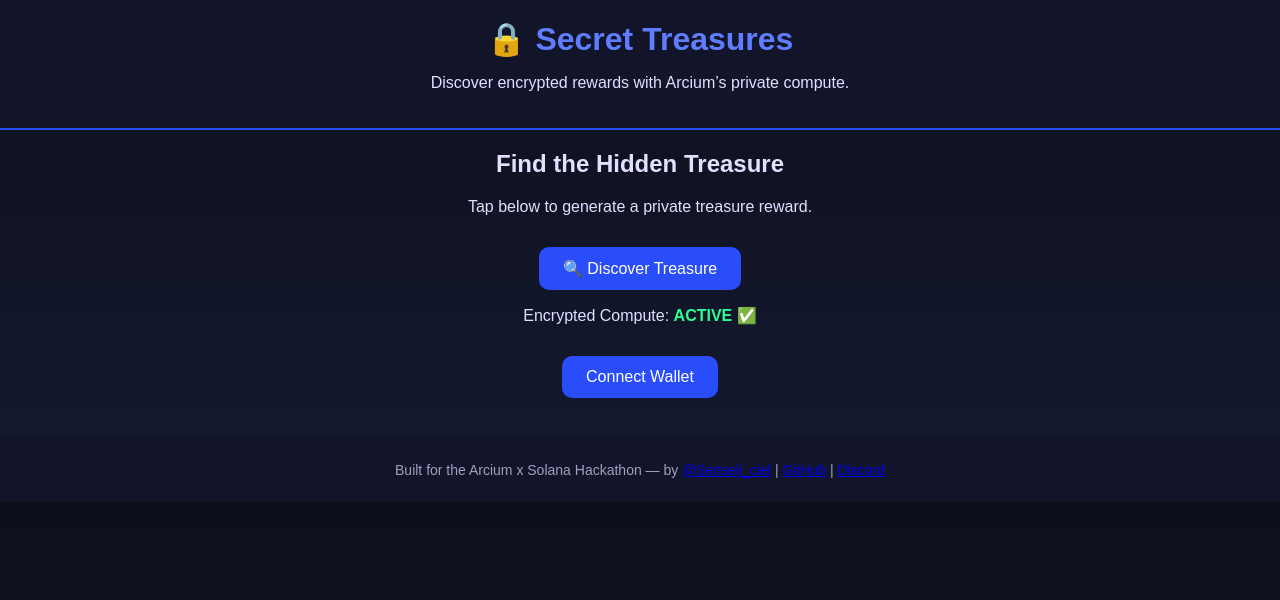
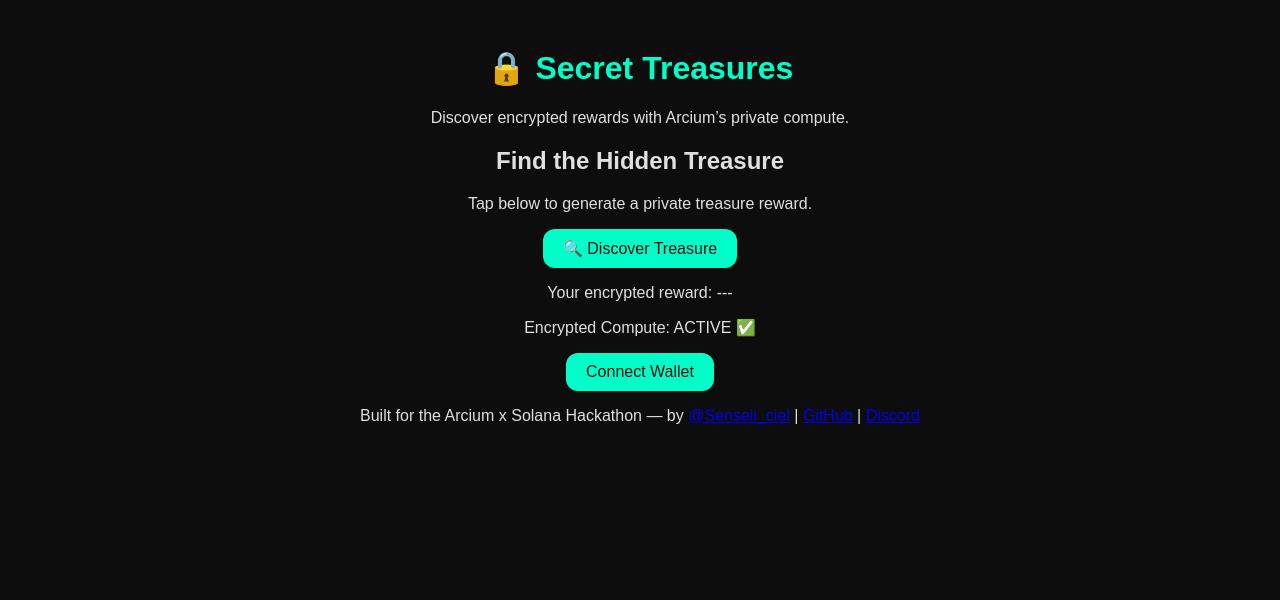
Before and after one commit to oziomaokorie01-rgb/Secret-Treasures-, a plain HTML site: page index.html in a window 1280 px wide. Drawn offline with Linux system fonts and the light colour scheme.

Commit message:
Refactor CSS styles for improved design
Updated styles for body, header, h1, button, and footer. Removed some styles and added new styles for better appearance.

```diff
--- a/style.css
+++ b/style.css
@@ -1,51 +1,28 @@
 body {
-  font-family: 'Poppins', sans-serif;
-  background: linear-gradient(180deg, #0d0f1a 0%, #151a33 100%);
-  color: #e0e0ff;
+  font-family: Arial, sans-serif;
+  background: #0d0d0d;
+  color: #e0e0e0;
   text-align: center;
-  margin: 0;
-  padding: 0;
-}
-
-header {
-  background: #12142a;
   padding: 20px;
-  border-bottom: 2px solid #2a4dfc;
 }
 
 h1 {
-  margin: 0;
-  color: #5f7eff;
+  color: #00ffc8;
 }
 
 button {
-  background: #2a4dfc;
-  color: white;
+  background: #00ffc8;
   border: none;
-  border-radius: 10px;
-  padding: 12px 24px;
+  color: #0d0d0d;
+  padding: 10px 20px;
+  border-radius: 12px;
   font-size: 16px;
-  cursor: pointer;
-  margin-top: 15px;
 }
 
-button:hover {
-  background: #3d5fff;
+#log {
+  margin-top: 20px;
+  background: #1a1a1a;
+  border-radius: 10px;
+  padding: 15px;
+  text-align: left;
 }
-
-.hidden {
-  display: none;
-}
-
-footer {
-  background: #12142a;
-  padding: 10px;
-  margin-top: 40px;
-  font-size: 14px;
-  color: #a0a0c0;
-}
-
-.active {
-  color: #2aff95;
-  font-weight: bold;
-}
```
